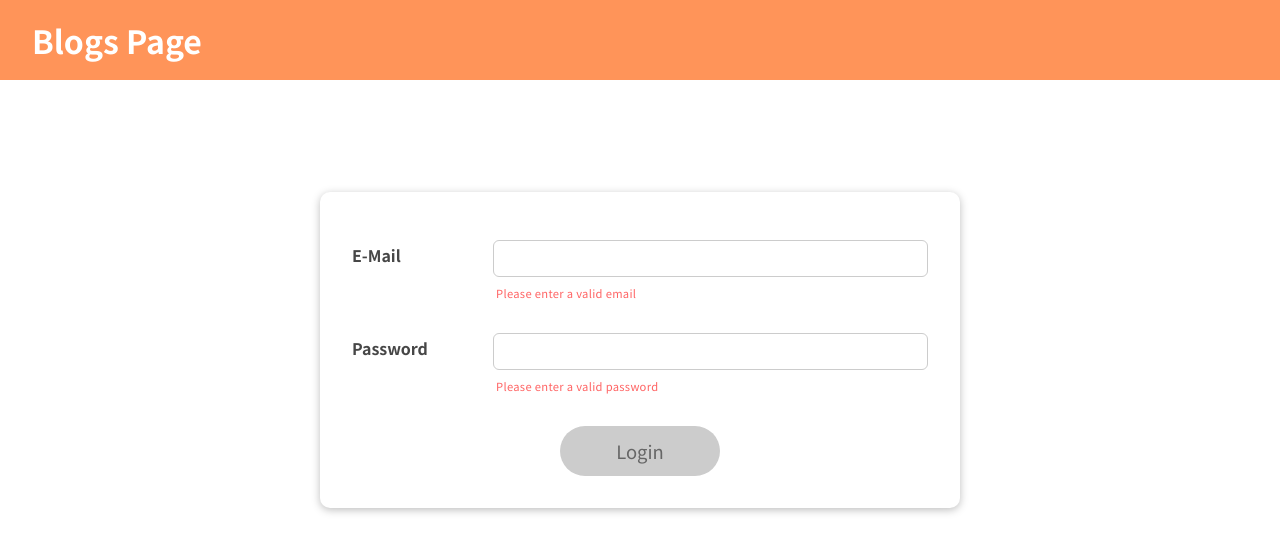
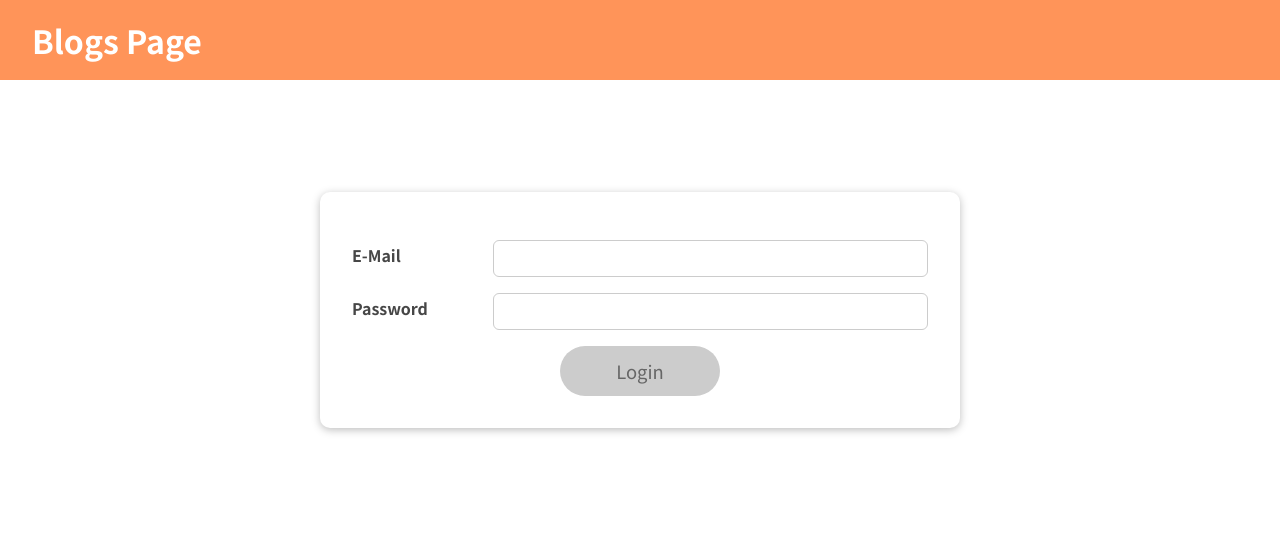
Before and after one commit to Mrigakshi-RC/Blogs-Page-with-user-login, a React (Create React App) app: page / in a window 1280 px wide. Shown: the top 552 px of the page. Built offline with nearby package versions, Linux system fonts and the light colour scheme.

Commit message:
fixed a small bug occurring while reload

```diff
--- a/src/components/Login/Login.js
+++ b/src/components/Login/Login.js
@@ -67,7 +67,7 @@ const Login = () => {
             onChange={emailChangeHandler}
           />
         </div>
-        {!emailState.isValid && <p className={classes.error}>Please enter a valid email</p>}
+        {emailState.isValid===false && <p className={classes.error}>Please enter a valid email</p>}
         <div
           className={`${classes.control} ${
             pwdState.isValid === false ? classes.invalid : ''
@@ -81,7 +81,7 @@ const Login = () => {
             onChange={passwordChangeHandler}
           />
         </div>
-        {!pwdState.isValid && <p className={classes.error}>Please enter a valid password</p>}
+        {pwdState.isValid===false && <p className={classes.error}>Please enter a valid password</p>}
         <div className={classes.actions}>
           <button type="submit" className={classes.button} disabled={!formIsValid}>
             Login
```
